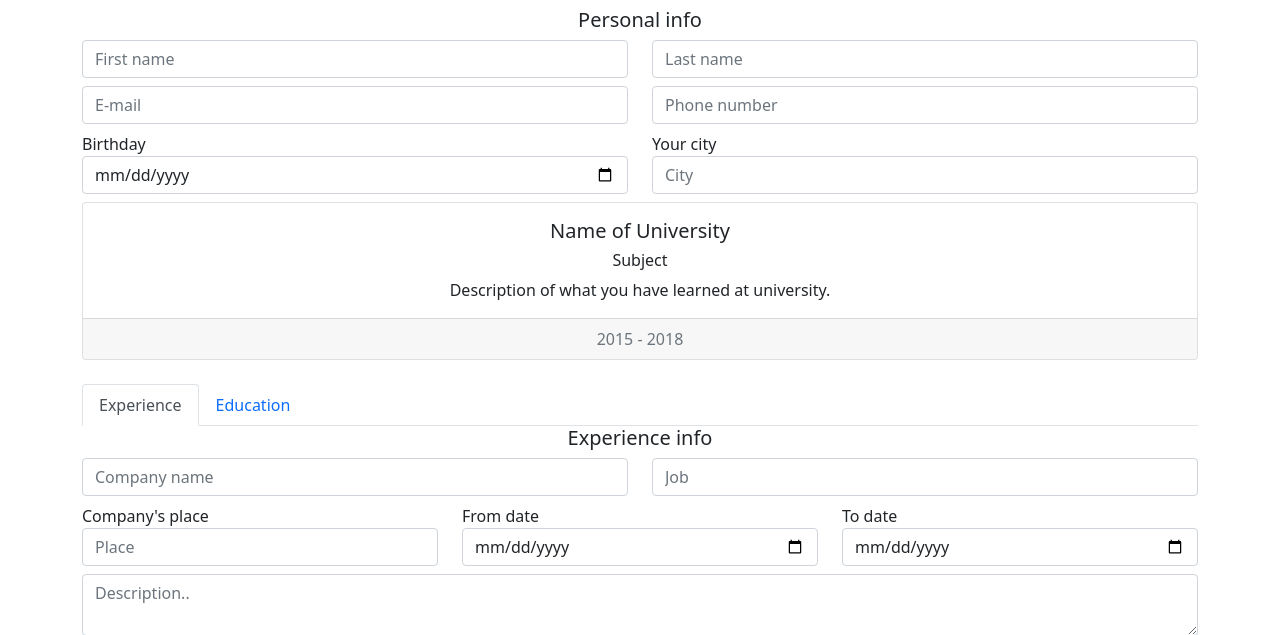
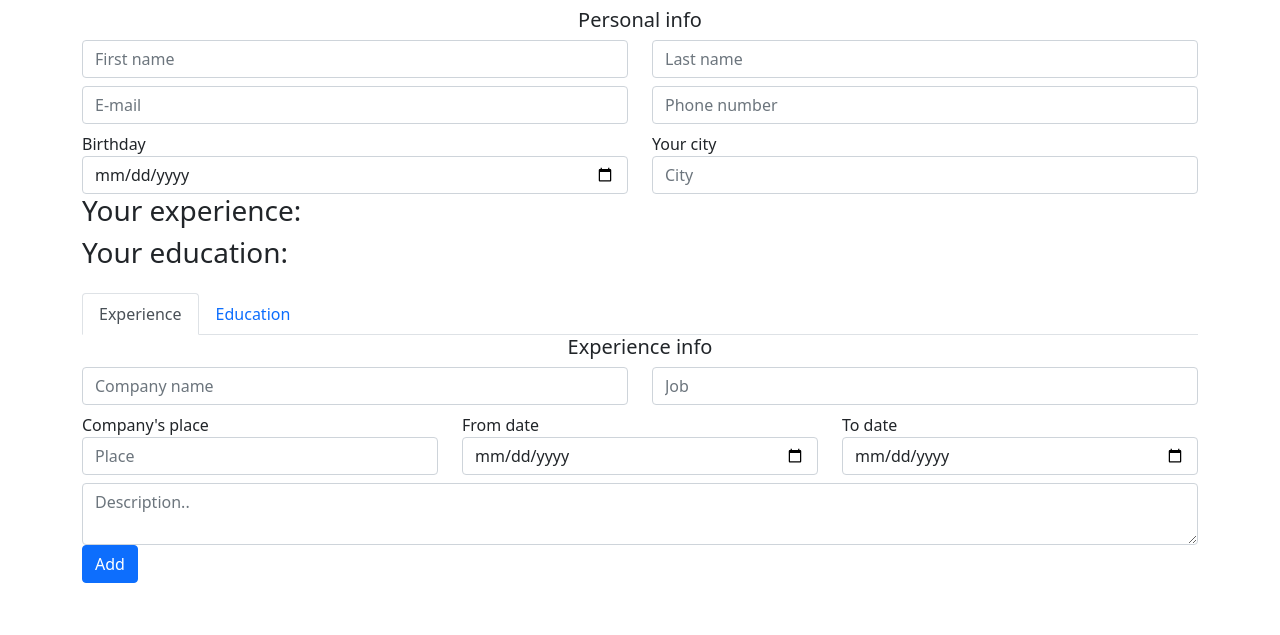
Before and after one commit to maciekslawny/CV-creator, a Flask app: page / in a window 1280 px wide. Shown: the part 142-777 px from the top of the page. After the commit the page ends 725 px from the top, so only its background shows below. Run offline with Flask 2, Linux system fonts and the light colour scheme; some libraries are stand-ins or nearby versions.

Commit message:
updated cv-creator

```diff
--- a/static/style.css
+++ b/static/style.css
@@ -5,3 +5,8 @@
 #experience-button, #education-button{
     cursor: pointer;
 }
+
+.delete-item{
+    cursor: pointer;
+    text-decoration: none;
+}
--- a/templates/index.html
+++ b/templates/index.html
@@ -55,26 +55,16 @@
 
 
         <!-- Experience table -->
-
+        <h3>Your experience:</h3>
         <div id="experience-table">
 
         </div>
 
 
         <!-- Education table -->
-
+        <h3>Your education:</h3>
         <div id="education-table">
 
-            <div class="card text-center mt-2">
-                <div class="card-body">
-                  <h5 class="card-title">Name of University</h5>
-                  <h6>Subject</h6>
-                  <p class="card-text">Description of what you have learned at university.</p>
-                </div>
-                <div class="card-footer text-muted">
-                  2015 - 2018
-                </div>
-            </div>
 
         </div>
 
@@ -141,28 +131,28 @@
                     <input type="text" id="university-name" class="form-control" placeholder="University name">
                 </div>
                 <div class="col-md-6">
-                    <input type="text" id="subject" class="form-control" placeholder="Subject">
+                    <input type="text" id="university-subject" class="form-control" placeholder="Subject">
                 </div>
             </div>
             <div class="row mt-2">
                 <div class="col-md-6">
                     <label for="">From date</label>
-                    <input type="date" id="from-date" class="form-control">
+                    <input type="date" id="university-from-date" class="form-control">
                 </div>
                 <div class="col-md-6">
                     <label for="">To date</label>
-                    <input type="date" id="to-date" class="form-control">
+                    <input type="date" id="university-to-date" class="form-control">
                 </div>
 
 
             </div>
             <div class="row mt-2">
                 <div class="col">
-                    <textarea type="text" id="description" class="form-control" placeholder="Description.."></textarea>
+                    <textarea type="text" id="university-description" class="form-control" placeholder="Description.."></textarea>
                 </div>
 
             </div>
-            <button class="btn btn-primary" id="add-experience">Add</button>
+            <button class="btn btn-primary" id="add-education">Add</button>
         </div>
 
 
@@ -197,6 +187,23 @@
             return companyList
         }
 
+        function count_edu_elements(){
+            const uniList = []
+            elements = document.querySelectorAll(".edu-element")
+            elements.forEach(function(element){
+                uniName = element.querySelector('.universityName').textContent
+                subject = element.querySelector('.universitySubject').textContent
+                descrioption = element.querySelector('.universityDescription').textContent
+                fromDate = element.querySelector('.university-from-date').textContent
+                toDate = element.querySelector('.university-to-date').textContent
+                elementList = [uniName, subject, fromDate, toDate, descrioption]
+                uniList.push(elementList)
+            })
+            return uniList
+        }
+
+
+
 
         // ADDING EXPERIENCE TABLE
         const tableExp = document.getElementById('experience-table')
@@ -216,6 +223,7 @@
                   <h6 class="placeCompany">${placeCompany}</h6>
                   <h6 class="jobPosition">${jobPosition}</h6>
                   <p class="card-text desExperience">${desExperience}</p>
+                  <a class="delete-item">- Delete -</a>
                 </div>
                 <div class="card-footer text-muted">
                     <span class="company-from-date">${fromDate}</span> - <span class="company-to-date">${toDate}</span>
@@ -227,7 +235,41 @@
             document.getElementById('company-position').value = ''
             document.getElementById('company-place').value = ''
             document.getElementById('company-description').value = ''
+            document.getElementById('company-from-date').value = ''
+            document.getElementById('company-to-date').value = ''
         } )
+
+        // ADDING EDUCATION TABLE
+
+        const tableEdu = document.getElementById('education-table')
+        document.getElementById('add-education').addEventListener('click', function(){
+            console.log('test55')
+            const universityName = document.getElementById('university-name').value ;
+            const universitySubject = document.getElementById('university-subject').value;
+            const universityDescription = document.getElementById('university-description').value
+            const fromDate = document.getElementById('university-from-date').value
+            const toDate = document.getElementById('university-to-date').value
+
+            const div = document.createElement('div')
+            div.innerHTML = `<div class="card text-center mt-2 edu-element">
+                <div class="card-body">
+                  <h5 class="card-title universityName">${universityName}</h5>
+                  <h6 class="universitySubject">${universitySubject}</h6>
+                  <p class="card-text universityDescription">${universityDescription}</p>
+                  <a class="delete-item">- Delete -</a>
+                </div>
+                <div class="card-footer text-muted">
+                    <span class="university-from-date">${fromDate}</span> - <span class="university-to-date">${toDate}</span>
+                </div>
+            </div>`
+            tableEdu.appendChild(div)
+
+            document.getElementById('university-name').value = ''
+            document.getElementById('university-subject').value = ''
+            document.getElementById('university-description').value = ''
+            document.getElementById('university-from-date').value = ''
+            document.getElementById('university-to-date').value = ''
+        })
 
 
 
@@ -255,18 +297,30 @@
             })
         }
 
+        // DELETING ITEM
 
+
+
+
+        document.addEventListener('click', function(event){
+            if(event.target.classList == 'delete-item'){
+                event.target.parentNode.parentNode.remove()
+
+            }
+
+        })
 
 
         // SENDING DATA TO PYTHON
 
         $("#klik").click(function(e){
-            var data = count_exp_elements();
+            const dataExp = count_exp_elements();
+            const dataUni = count_edu_elements();
+            const data = [dataExp, dataUni]
             $.ajax({
 
                 url:'/send',
                 type:'POST',
-
                 contentType: 'application/json',
                 data : JSON.stringify(data)
             });
```
Also changed, not shown: 1 other file.
